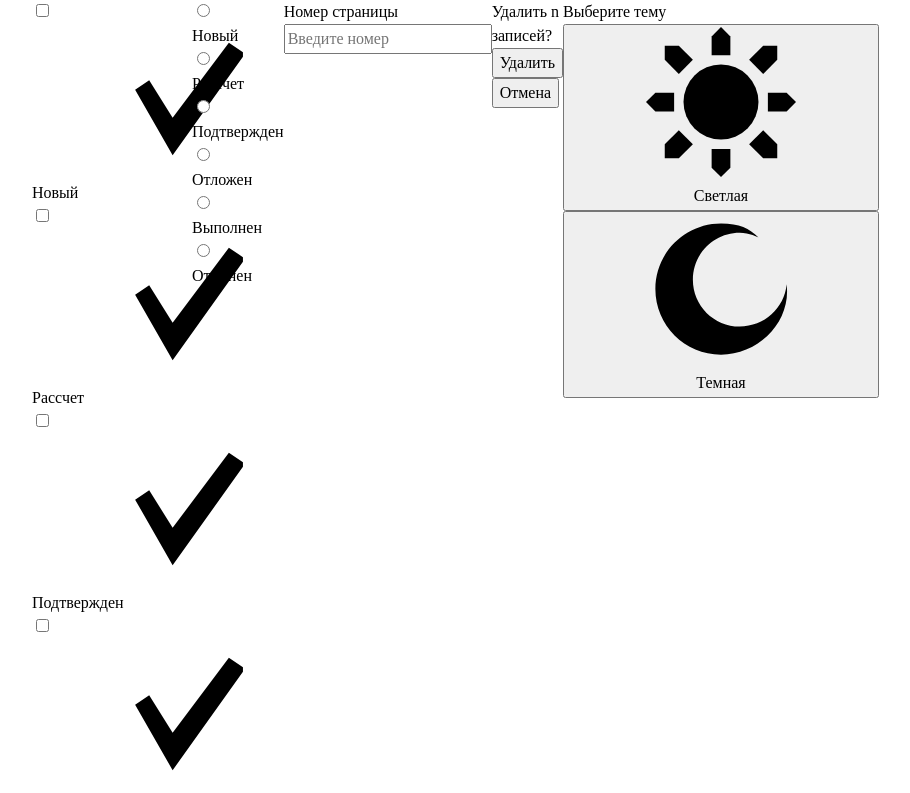
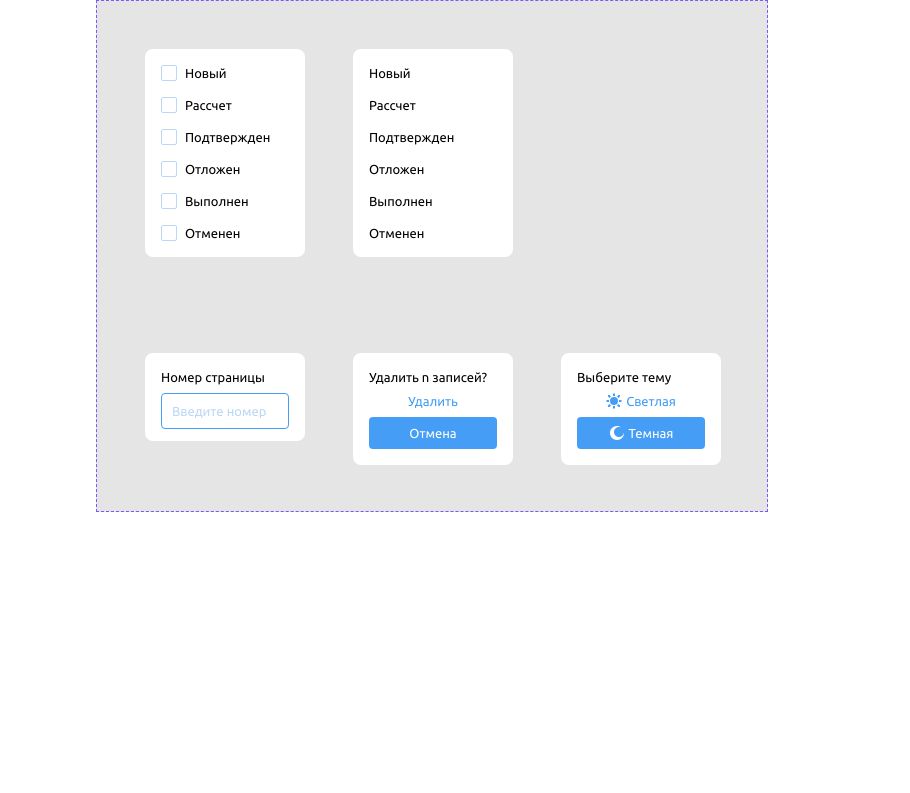
Before and after one commit to KuleshovArtem/admin-panel, a plain HTML site: page blocks/dropdowns.html in a window 1280 px wide. Shown: the top 793 px of the page, without its empty margins (208-1118 px from the left). Drawn offline with Linux system fonts and the light colour scheme.

Commit message:
скоректирован html и доделан css. Задание полность выполнено

```diff
--- a/blocks/dropdowns.css
+++ b/blocks/dropdowns.css
@@ -1,19 +1,210 @@
+:root{
+    --gray-background:#E5E5E5;
+    --purple-frame:#8055FF;
+    --light-blue-frame:#BAD8F5;
+    --white-color:#FFFFFF;
+    --blue-color:#459DF5;
+}
 body{
-    margin: 0 auto;
-    width: 100vh;
+    font-family: 'Ubuntu', sans-serif;
 }
 .svg{
     display: none;
 }
 .dropdowns{
+    margin: 0 auto;
     display: flex;
+    flex-direction: column;
+    width: 42rem;
+    height: 32rem;
+    background-color: var(--gray-background);
+    border: 0.0625rem dashed var(--purple-frame);
+    font-size:0.8125rem;
+    Line-height:1rem;
 }
 .dropdowns__row{
     display: flex;
+    margin-top: 3rem;
+    margin-bottom: 3rem;
+}
+.dropdowns__column{
+    margin-left: 3rem;
 }
 .dropdown__multiple{
     display: flex;
     flex-direction: column;
     width: 10rem;
     height: 13rem;
+    padding: 0.5rem 0 0.5rem 0;
+    border-radius: 0.5rem;
+    background-color: var(--white-color);
 }
+.multiple__checkbox{
+    position: relative;
+    display: flex;
+    align-items: center;
+    height: 2rem;
+    width: 10rem;
+    cursor: pointer;
+    padding: 0.5rem 1rem 0.5rem 1rem;
+}
+.multiple__checkbox:hover{
+    box-shadow: 0 0 0.1rem 0.125rem var(--blue-color)
+}
+.multiple__tick{
+    appearance: none;
+    height: 1rem;
+    width: 1rem;
+    margin: 0;
+    border: 0.0625rem solid var(--light-blue-frame);
+    border-radius: 0.125rem;
+    background-color: var(--white-color);
+}
+.multiple__tick:checked {
+	background-color: var( --blue-color);
+    border-color: var( --blue-color);
+}
+.multiple__tick:checked + .multiple__tick-icon{
+    opacity: 1;
+}
+.multiple__tick-icon{
+    position: absolute;
+    height: 1rem;
+    width: 1rem;
+    fill: var(--white-color);
+    opacity: 0;
+}
+.multiple__checkbox-text{
+    white-space: nowrap;
+    margin-left: 0.5rem;
+}
+.dropdown__single{
+    display: flex;
+    flex-direction: column;
+    width: 10rem;
+    height: 13rem;
+    padding: 0.5rem 0 0.5rem 0;
+    border-radius: 0.5rem;
+    background-color: var(--white-color);
+}
+.single__button{
+    position: relative;
+    display: flex;
+    align-items: center;
+    height: 2rem;
+    width: 10rem;
+    cursor: pointer;
+    padding: 0.5rem 1rem 0.5rem 1rem;
+}
+.single__button:hover{
+    box-shadow: 0 0 0.1rem 0.125rem var(--blue-color)
+}
+.single__button-select:checked + .single__button-text{
+    color: var(--blue-color);
+}
+.single__button-select{
+    display: none;
+}
+.table-action-to-page{
+    display: flex;
+    flex-direction: column;
+    width: 10rem;
+    height: 5.5rem;
+    padding: 1rem;
+    border-radius: 0.5rem;
+    background-color: var(--white-color);
+}
+.table-action-to-page__text{
+    margin-bottom: 0.5rem;
+}
+.table-action-to-page__input-wrapper{
+    display: flex;
+    background-color: var(--white-color);
+    border: 0.0625rem solid;
+    border-radius: 0.25rem;
+    padding: 0.5rem;
+    border-color: var(--blue-color);
+}
+.table-action-to-page__input-area{
+    width: 100%;
+    border: none;
+    outline: 0;
+}
+.table-action-to-page__input-area::placeholder{
+    color: var(--light-blue-frame);
+}
+.table-action-to-page__input-wrapper:hover{
+    box-shadow: 0 0 0.1rem 0.125rem var(--blue-color)
+}
+.table-action-delete{
+    display: flex;
+    width: 10rem;
+    height: 7rem;
+    padding: 0.5rem 1rem;
+    border-radius: 0.5rem;
+    background-color: var(--white-color);
+}
+.table-action-delete__wrapper{
+    display: flex;
+    flex-direction: column;
+    padding: 0.5rem 0;
+}
+.table-action-delete__button{
+    height: 2rem;
+    width: 8rem;
+    border-radius: 0.25rem;
+    border: 0;
+    cursor: pointer;
+}
+.table-action-delete__button_second{
+    color: var(--blue-color);
+    background-color: var(--white-color);
+}
+.table-action-delete__button_focus{
+    color: var(--white-color);
+    background-color: var(--blue-color);
+}
+.theme-switcher{
+    display: flex;
+    width: 10rem;
+    height: 7rem;
+    padding: 0.5rem 1rem;
+    border-radius: 0.5rem;
+    background-color: var(--white-color);
+}
+.theme-switcher__wrapper{
+    display: flex;
+    flex-direction: column;
+    padding: 0.5rem 0;
+}
+.theme-switcher__button{
+    height: 2rem;
+    width: 8rem;
+    border-radius: 0.25rem;
+    border: 0;
+    cursor: pointer;
+}
+.theme-switcher__button{
+    display: flex;
+    justify-content: center;
+    align-items: center;
+}
+.theme-switcher__button_second{
+    color: var(--blue-color);
+    background-color: var(--white-color);
+}
+.theme-switcher__button_focus{
+    color: var(--white-color);
+    background-color: var(--blue-color);
+}
+.theme-switcher__icon_second{
+    fill: var(--blue-color);
+}
+.theme-switcher__icon_focus{
+    fill: var(--white-color);
+}
+.theme-switcher__icon{
+    height: 1rem;
+    width: 1rem;
+    margin-right: 0.25rem;
+}
--- a/blocks/dropdowns.html
+++ b/blocks/dropdowns.html
@@ -13,11 +13,9 @@
 </head>
 <body>
     <svg class="svg" xmlns="http://www.w3.org/2000/svg">
-
         <symbol id="checked" viewBox="0 0 16 16">
             <path d="M7 10L4.5 6L3 7L7 14L14.5 3.5V3L13 2L7 10Z" stroke="none"/>
         </symbol>
-
         <symbol id="sun" viewBox="0 0 16 16" strok="none">
             <circle cx="8" cy="8" r="4" stroke="none"/>
             <path d="M15 9L16 8L15 7H13V9H15Z" stroke="none"/>
@@ -29,17 +27,14 @@
             <path d="M3.5 14H2L2 12.5L3.5 11L5 12.5L3.5 14Z" stroke="none"/>
             <path d="M14 3.5V2L12.5 2L11 3.5L12.5 5L14 3.5Z" stroke="none"/>
         </symbol>
-
         <symbol id="moon" viewBox="0 0 16 16" stroke="none">
             <path d="M8 15C12.0269 15 15.5 11.5021 15 7.5C14.7688 10.0468 12.6071 12 10 12C7.23858 12 5 9.76142 5 7C5 4.23858 7.23858 2 10 2C11 2 12 2.5 12 2.5C11 1.5 10 1 8 1C4.13401 1 1 4.13401 1 8C1 11.866 4.13401 15 8 15Z" stroke="none"/>
         </symbol>
     </svg>
-
     <div class="dropdowns">
         <div class="dropdowns__row">
             <div class="dropdowns__column">
                 <form class="dropdown__multiple">
-
                     <label class="multiple__checkbox">
                         <input type="checkbox" class="multiple__tick">
                             <svg class="multiple__tick-icon">
@@ -48,7 +43,6 @@
                         </input>
                         <div class="multiple__checkbox-text">Новый</div>
                     </label>
-
                     <label class="multiple__checkbox">
                         <input type="checkbox" class="multiple__tick">
                             <svg class="multiple__tick-icon">
@@ -57,7 +51,6 @@
                         </input>
                         <div class="multiple__checkbox-text">Рассчет</div>
                     </label>
-
                     <label class="multiple__checkbox">
                         <input type="checkbox" class="multiple__tick">
                             <svg class="multiple__tick-icon">
@@ -66,7 +59,6 @@
                         </input>
                         <div class="multiple__checkbox-text">Подтвержден</div>
                     </label>
-
                     <label class="multiple__checkbox">
                         <input type="checkbox" class="multiple__tick">
                             <svg class="multiple__tick-icon">
@@ -75,7 +67,6 @@
                         </input>
                         <div class="multiple__checkbox-text">Отложен</div>
                     </label>
-
                     <label class="multiple__checkbox">
                         <input type="checkbox" class="multiple__tick">
                             <svg class="multiple__tick-icon">
@@ -84,7 +75,6 @@
                         </input>
                         <div class="multiple__checkbox-text">Выполнен</div>
                     </label>
-
                     <label class="multiple__checkbox">
                         <input type="checkbox" class="multiple__tick">
                             <svg class="multiple__tick-icon">
@@ -95,7 +85,6 @@
                     </label>
                 </form>
             </div>
-
             <div class="dropdowns__column">
                 <form class="dropdown__single">
 
@@ -131,52 +120,41 @@
 
                 </form>
             </div>
-
-
         </div>
         <div class="dropdowns__row">
-
             <div class="dropdowns__column">
-
                 <form class="table-action-to-page">
-                    <div class="table-action-to-page__wrapper">
-                        <label class="table-action-to-page__input">
-                            <div class="table-action-to-page__text">Номер страницы</div>
+                    <div class="table-action-to-page__text">Номер страницы</div>
+                    <label class="table-action-to-page__input-wrapper">
                             <input class="table-action-to-page__input-area" placeholder="Введите номер">
                         </label>
-                    </div>
                 </form>
             </div>
-
-
             <div class="dropdowns__column">
-
                 <form class="table-action-delete">
                     <div class="table-action-delete__wrapper">
                         <div class="table-action-delete__text">Удалить n записей?</div>
-                        <button class="table-action-delete__button-second">
+                        <button class="table-action-delete__button table-action-delete__button_second">
                             <span class="button-second__text">Удалить</span>
                         </button>
-                        <button class="table-action-delete__button-focus">
+                        <button class="table-action-delete__button table-action-delete__button_focus">
                             <span class="button-focus__text">Отмена</span>
                         </button>
                     </div>
                 </form>
-
             </div>
-
             <div class="dropdowns__column">
                 <form class="theme-switcher">
                     <div class="theme-switcher__wrapper">
                         <div class="theme-switcher__text">Выберите тему</div>
-                        <button class="theme-switcher__button-second">
-                            <svg class="theme-switcher__icon">
+                        <button class="theme-switcher__button theme-switcher__button_second">
+                            <svg class="theme-switcher__icon theme-switcher__icon_second">
                                 <use href=#sun></use>
                             </svg>
                             <span class="button-second__text">Светлая</span>
                         </button>
-                        <button class="theme-switcher__button-focus">
-                            <svg class="theme-switcher__icon">
+                        <button class="theme-switcher__button theme-switcher__button_focus">
+                            <svg class="theme-switcher__icon theme-switcher__icon_focus">
                                 <use href=#moon></use>
                             </svg>
                             <span class="button-focus__text">Темная</span>
@@ -187,6 +165,5 @@
 
         </div>
     </div>
-
 </body>
 </html>
```
